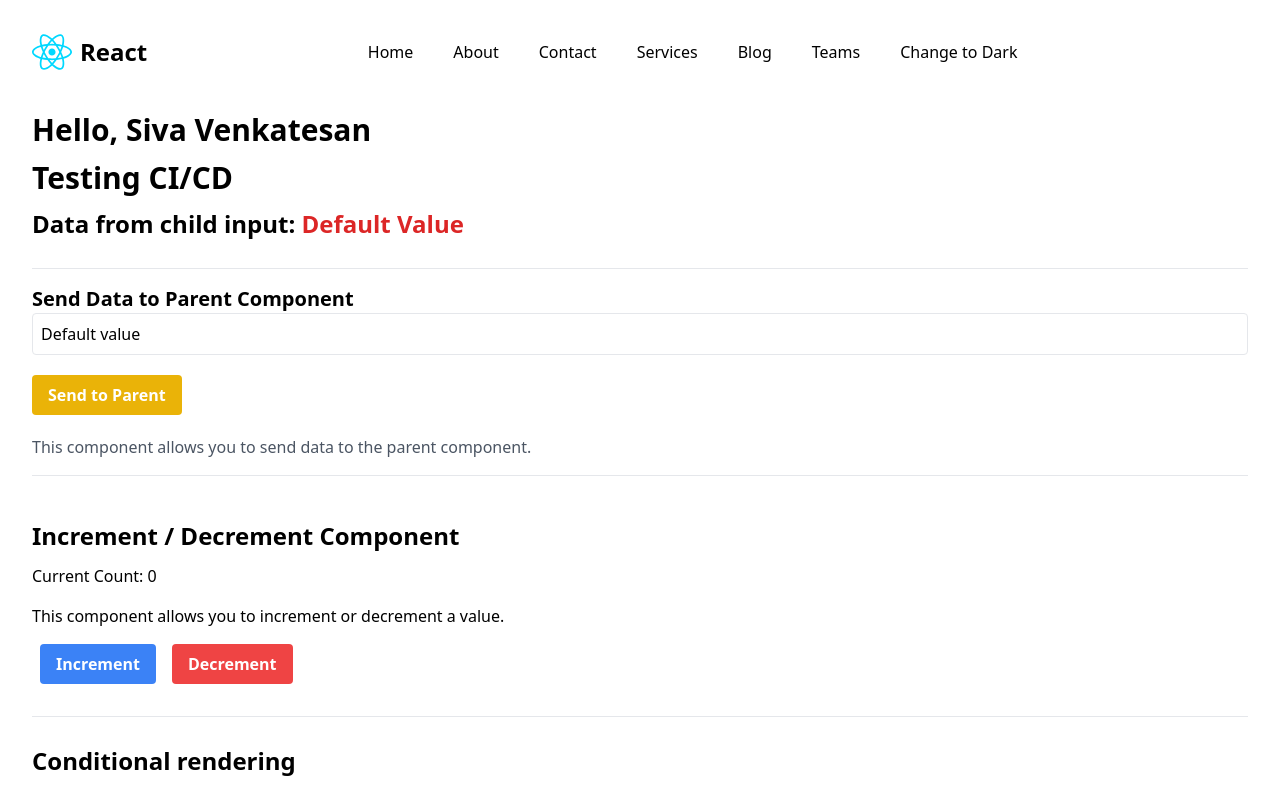
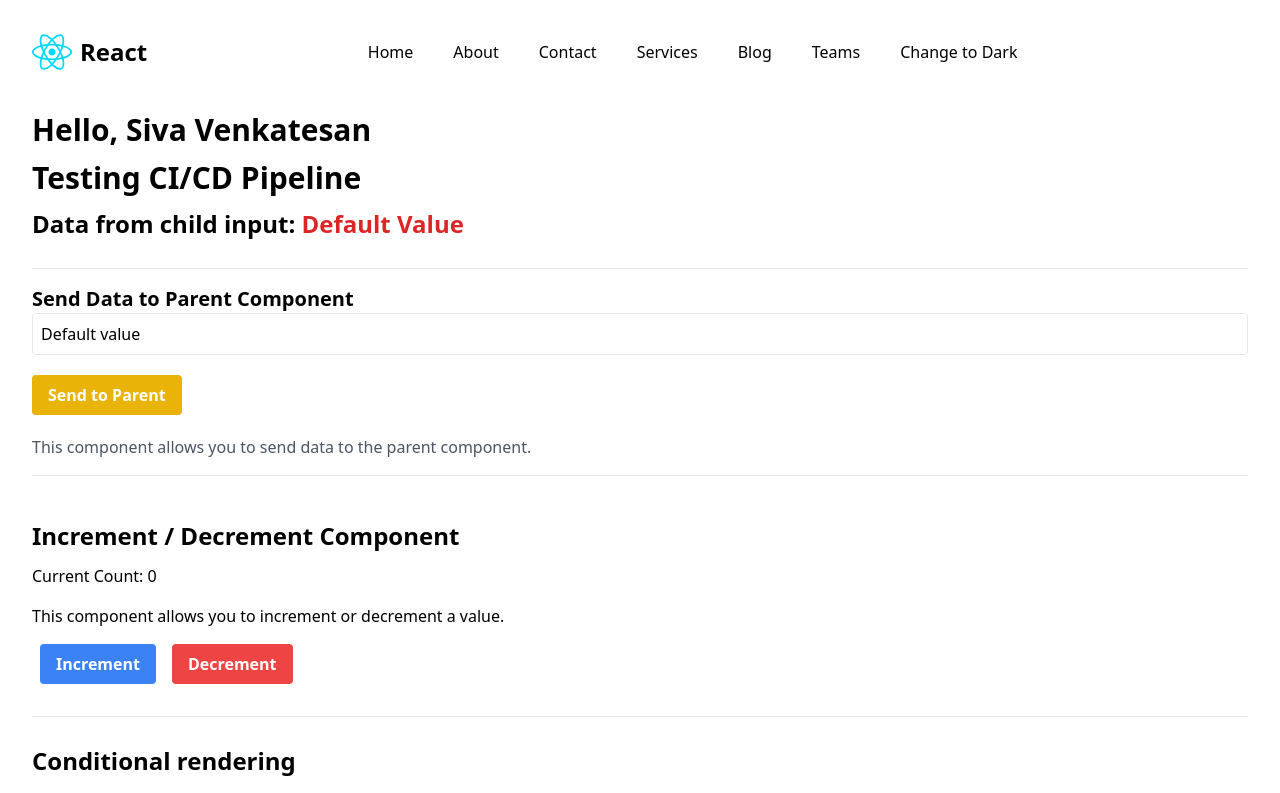
Before and after one commit to SivaVenkatesan/ReactTraining, a React (Vite) app: page / in a window 1280 px wide. Shown: the top 793 px of the page. Built offline with nearby package versions, Linux system fonts and the light colour scheme; no server answers.

Commit message:
testing CI/CD

```diff
--- a/src/pages/Home.jsx
+++ b/src/pages/Home.jsx
@@ -9,7 +9,7 @@ function Home() {
     return (
         <>
             <h2 className="text-3xl font-bold my-3">Hello, {userDetails?.email || "Siva Venkatesan"}</h2>
-            <h3 className="text-3xl font-bold my-3"> Testing CI/CD </h3>
+            <h3 className="text-3xl font-bold my-3"> Testing CI/CD Pipeline</h3>
             <p className='text-2xl font-bold my-3'>Data from child input: <span className='text-red-600'>{childInputValue}</span></p>
             <Training userDetails={userDetails} inputDatatoParent={setChildInputValue} />
         </>
```
